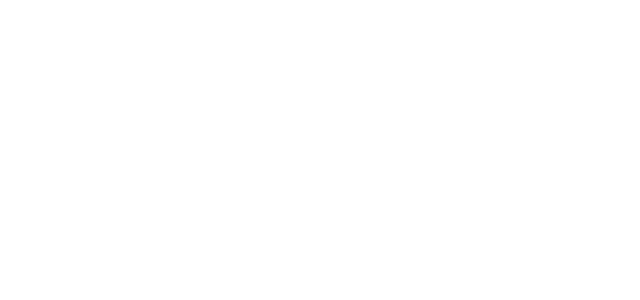
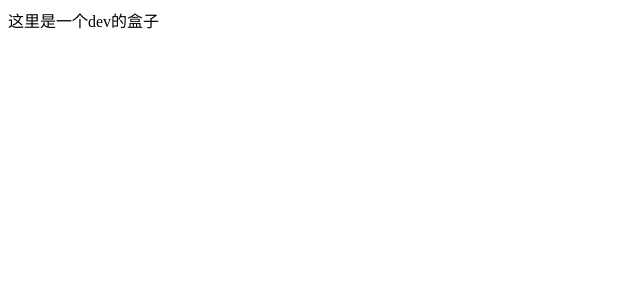
Before and after one commit to maguibing/vite-vue3-app, a Vue app: page /#/develop in a window 1280 px wide. Before the commit this address had no page. Shown: the top 300 px of the page, without its empty margins (0-640 px from the left). Built offline with nearby package versions, Linux system fonts and the light colour scheme.

Commit message:
测试推送的dev

```diff
--- /dev/null
+++ b/src/components/Develop.vue
@@ -0,0 +1,10 @@
+<template>
+  <div class="dev">
+    这里是一个dev的盒子
+  </div>
+</template>
+
+<script setup>
+</script>
+<style lang='scss' scoped>
+</style>
--- a/src/router/index.js
+++ b/src/router/index.js
@@ -4,6 +4,7 @@
 import List from '../components/List.vue'
 import User from '../components/User.vue'
 import UserHome from '../components/UserHome.vue'
+import Develop from '../components/Develop.vue'
 
 const routes = [
   { path: '/', component: HelloWorld },
@@ -15,6 +16,11 @@
     // 当子路由的path 为空时 "" 会默认展示子路由的组件 如果有path 默认第一次加载不会展示UserHome
     children: [{ path: 'userHome', component: UserHome }],
   },
+  {
+    path: '/develop',
+    name: 'develop',
+    component: Develop,
+  },
 ]
 
 const router = createRouter({
```
